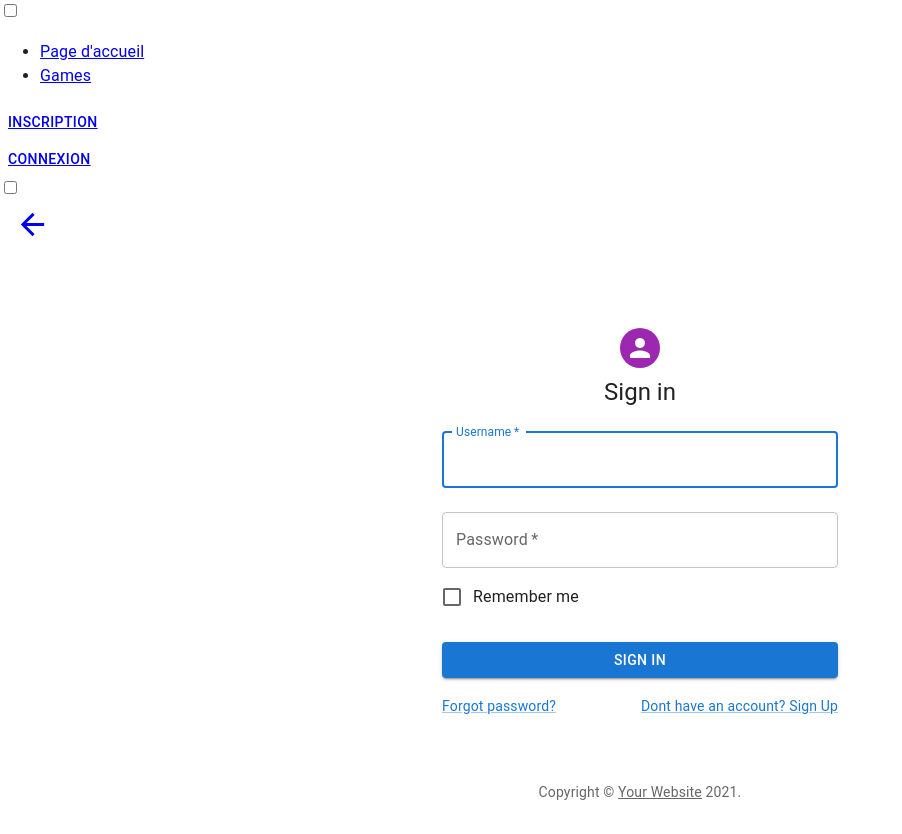
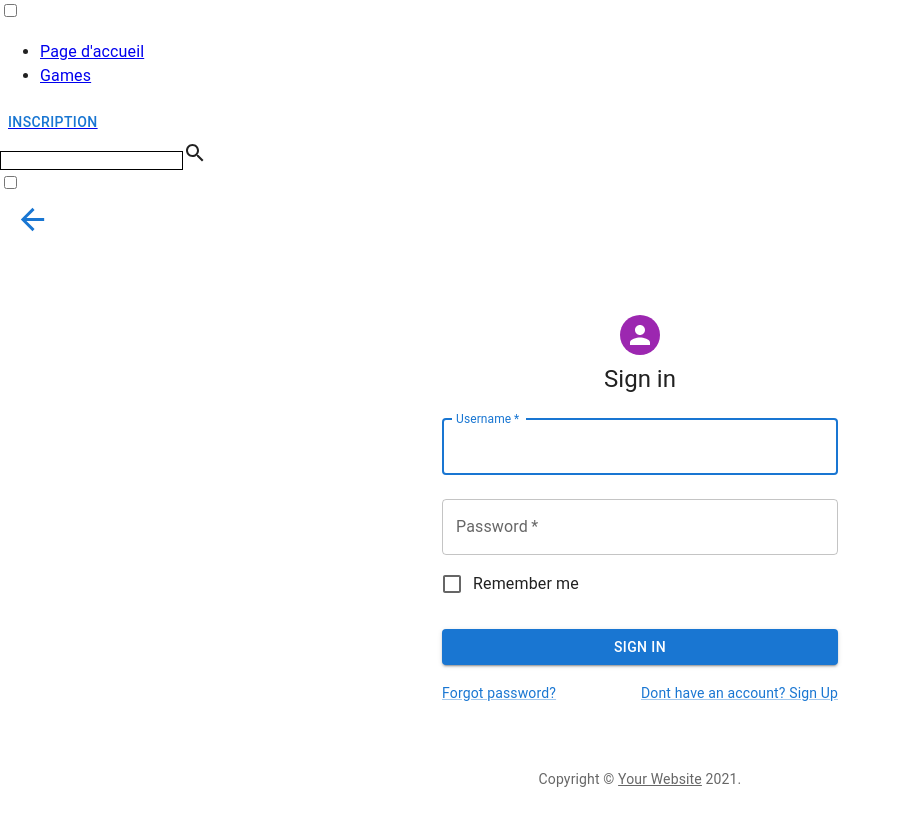
Before and after one commit to YoannBoisson/hackathon, a React (Create React App) app: page /connexion in a window 1280 px wide. Shown: the whole page, without its empty margins (0-902 px from the left). Built offline with nearby package versions, Linux system fonts and the light colour scheme.

Commit message:
Add v1 SignIn and Signup

```diff
--- a/src/App.js
+++ b/src/App.js
@@ -9,6 +9,7 @@ function App() {
     <div className="app-container">
       <ThemeSwitcher />
       <Navbar />
+      <Searchbar />
       <ThemeSwitcher />
       <Router />
     </div>
--- a/src/components/Navbar.jsx
+++ b/src/components/Navbar.jsx
@@ -1,4 +1,4 @@
-import React, { useContext } from "react";
+import React, { useContext, useEffect, useState } from "react";
 import { Link } from "react-router-dom";
 import Button from "@mui/material/Button";
 import InfoUserContext from "../contexts/InfoUserContext";
@@ -6,10 +6,12 @@ import PagesAffContext from "../contexts/PagesAffContext";
 
 const Navbar = () => {
   const { currentInfoUser, setCurrentInfoUser } = useContext(InfoUserContext);
-  const {
+  const { currentAffInscription,
+    currentAffConnexion,
     setCurrentAffConnexion,
-    currentAffInscription,
     setCurrentAffInscription,
+    currentAffDescription,
+    setCurrentAffDescription,
    } = useContext(PagesAffContext);
   return (
     <div>
@@ -25,34 +27,35 @@ const Navbar = () => {
       </nav>
 
       {!currentAffInscription && currentInfoUser.length <= 0 ? (
-        <Button
-          sx={{ display: "block" }}
-          onClick={() => {
-            setCurrentAffInscription(true);
-          }}
-        >
-          <Link to="/inscription">Inscription</Link>
+        <Link to="/inscription">
+          <Button sx={{ display: "block" }} >
+            Inscription
           </Button>
+        </Link>
       ) : null}
-      {currentInfoUser.length <= 0 ? (
-        <Button
-          sx={{ display: "block" }}
-          onClick={() => {
-            setCurrentAffConnexion(true);
-          }}
-        >
-          <Link to="/connexion">Connexion</Link>
+
+      {!currentAffConnexion && currentInfoUser.length <= 0 ? (
+        <Link to="/connexion">
+          <Button sx={{ display: "block" }} >
+            Connexion
           </Button>
-      ) : (
+        </Link>
+      ) : ( currentAffDescription ?
+          (<>
+          <Link to="/">
             <Button
               onClick={() => {
+                setCurrentInfoUser([]);
                 setCurrentAffConnexion(false);
-            setCurrentInfoUser([]);
+                setCurrentAffInscription(false);
+                setCurrentAffDescription(false);
               }}
               >
                 Déconnexion
               </Button>
-      )}
+            </Link>
+          </>) : null )
+      }
     </div>
   );
 };
--- a/src/components/SearchBar/Searchbar.jsx
+++ b/src/components/SearchBar/Searchbar.jsx
@@ -1,7 +1,7 @@
 import React, { useState, useContext } from "react";
 import SearchIcon from "@mui/icons-material/Search";
 import SearchResult from '../SearchResult/SearchResult';
-import ThemeContext from "../../contexts/ThemeContext";
+import ThemeContext from "../../contexts/themeContext";
 import "./searchbar.css";
 
 function Searchbar() {
--- a/src/components/SearchResult/SearchResult.jsx
+++ b/src/components/SearchResult/SearchResult.jsx
@@ -6,7 +6,7 @@ import { apiGetSearchArtist } from "../../api/apiSearchArtist";
 import { apiGetSearchTrack } from "../../api/apiSearchTrack";
 /* import ErrorMessage from '../ErrorMessage';
 import Loading from '../Loading'; */
-import ThemeContext from "../../contexts/ThemeContext";
+import ThemeContext from "../../contexts/themeContext";
 import "./search-result.css";
 
 function SearchResult(props) {
--- a/src/contexts/InfoUserContext.jsx
+++ b/src/contexts/InfoUserContext.jsx
@@ -6,7 +6,6 @@ export default InfoUserContext;
 
 export const InfoUserContextProvider = ({ children }) => {
     const [currentInfoUser, setCurrentInfoUser] = useState([]);
-    console.log(currentInfoUser);
     return(
         <InfoUserContext.Provider value={{ currentInfoUser, setCurrentInfoUser }}>
             { children }
--- a/src/contexts/PagesAffContext.jsx
+++ b/src/contexts/PagesAffContext.jsx
@@ -1,15 +1,36 @@
-import React, { createContext, useState } from 'react';
+import React, { createContext, useEffect, useState } from 'react';
+import { useNavigate  } from "react-router-dom";
 
 const PagesAffContext = createContext();
 
 export default PagesAffContext;
 
 export const PagesAffContextProvider = ({ children }) => {
+    let navigate = useNavigate();
+    const [navigateStop, setNavigateStop] = useState(false);
     const [currentAffConnexion, setCurrentAffConnexion] = useState(false);
     const [currentAffInscription, setCurrentAffInscription] = useState(false);
-    console.log(currentAffConnexion);
+    const [currentAffDescription, setCurrentAffDescription] = useState(false);
+    const [redirectHome, setRedirectHome] = useState(false);
+
+    useEffect(() => {
+        if(navigateStop)
+        {
+            navigate('/');
+        }
+        setNavigateStop(true);
+    }, [redirectHome])
+
     return(
-        <PagesAffContext.Provider value={{ currentAffConnexion, setCurrentAffConnexion, currentAffInscription, setCurrentAffInscription }}>
+        <PagesAffContext.Provider value={{
+            currentAffConnexion,
+            setCurrentAffConnexion,
+            currentAffInscription,
+            setCurrentAffInscription,
+            redirectHome,
+            setRedirectHome,
+            currentAffDescription,
+            setCurrentAffDescription }}>
             { children }
         </PagesAffContext.Provider>
     )
--- a/src/contexts/ThemeSwitcher.jsx
+++ b/src/contexts/ThemeSwitcher.jsx
@@ -1,6 +1,6 @@
 import { useContext } from "react";
 import "./theme-switcher.css";
-import ThemeContext from "./ThemeContext";
+import ThemeContext from "./themeContext";
 
 function ThemeSwitcher() {
  const { toggleTheme } = useContext(ThemeContext);
--- a/src/index.js
+++ b/src/index.js
@@ -2,7 +2,7 @@ import React from "react";
 import ReactDOM from "react-dom";
 import "./index.css";
 import App from "./App";
-import { ThemeContextProvider } from "./contexts/ThemeContext";
+import { ThemeContextProvider } from "./contexts/themeContext";
 import { InfoUserContextProvider } from "./contexts/InfoUserContext";
 import { PagesAffContextProvider } from "./contexts/PagesAffContext";
 import { Provider } from "react-redux";
--- a/src/pages/HomePage.jsx
+++ b/src/pages/HomePage.jsx
@@ -1,4 +1,4 @@
-import React, { useContext } from 'react';
+import React from 'react';
 
 function HomePage() {
   return (
--- a/src/pages/SignIn.jsx
+++ b/src/pages/SignIn.jsx
@@ -42,12 +42,19 @@ const theme = createTheme();
 
 export default function SignIn() {
   const { setCurrentInfoUser } = useContext(InfoUserContext);
-  const { setCurrentAffConnexion } = useContext(PagesAffContext);
+  const { setCurrentAffConnexion,
+     setCurrentAffInscription,
+      setRedirectHome,
+       redirectHome,
+        setCurrentAffDescription
+       } = useContext(PagesAffContext);
   const [username, setUsername] = useState('');
   const [password, setPassword] = useState('');
   const [users, setUsers] = useState([]);
   const [connexion, setConnexion] = useState(false);
   const [id, setId] = useState(0);
+  const [trueUsername, setTrueUsername] = useState('');
+  const [truePassword, setTruePassword] = useState('');
   const handleSubmit = (event) => {
     event.preventDefault();
     const data = new FormData(event.currentTarget);
@@ -57,6 +64,10 @@ export default function SignIn() {
       password: data.get('password'),
     });
   };
+
+  setCurrentAffConnexion(true);
+  setCurrentAffInscription(false);
+
 
   function handleClickSignIn() {
     axios
@@ -75,10 +86,10 @@ export default function SignIn() {
           setConnexion(true);
           setId(user.id);
         } else {
-          return console.log('Le mot de passe est faux');
+          return setTruePassword('mot de passe');
         }
       } else {
-        return console.log('Le username est faux');
+        return setTrueUsername('username');
       }
     });
   }, [users]);
@@ -90,22 +101,43 @@ export default function SignIn() {
         .then((res) => {
           // permet de transmettre à items la réponse de l'API grâce à "setState"
           setCurrentInfoUser(res.data);
+          setCurrentAffConnexion(true);
+          setCurrentAffInscription(true);
+          setRedirectHome(!redirectHome);
+          setCurrentAffDescription(true);
         }); // si pages ou apiFilter change on éxecute le useEffect
       alert('connecté');
-    } else {
-      console.log('mauvais');
-    }
+    } /* else {
+      if(username && password)
+      {
+        if(trueUsername && truePassword)
+        {
+          return alert(`Le mot de passe et le username sont faux !`);
+        } else
+        if(trueUsername)
+        {
+          return alert(`Le username est faux !`);
+        } else
+        if(truePassword)
+        {
+          return alert(`Le password est faux !`);
+        }
+      }
+    }*/
   }, [connexion]);
 
   return (
     <div>
-      <Button
+      <NavLink to="/">
+        <Button
         onClick={() => {
-          setCurrentAffConnexion(false); // modification de la valeur aff
+          setCurrentAffInscription(false);
+          setCurrentAffConnexion(false);
         }}
-      >
-        <NavLink to="/"><ArrowBackOutlinedIcon fontSize="large" /></ NavLink>
-      </Button>
+        >
+          <ArrowBackOutlinedIcon fontSize="large" />
+        </Button>
+      </ NavLink>
 
       <ThemeProvider theme={theme}>
         <Container component="main" maxWidth="xs" sx={{ background: 'white' }}>
--- a/src/pages/SignUp.jsx
+++ b/src/pages/SignUp.jsx
@@ -20,10 +20,11 @@ import PagesAffContext from '../contexts/PagesAffContext';
 const theme = createTheme();
 
 export default function SignUp() {
-  const { setCurrentAffConnexion } = useContext(PagesAffContext);
+  const { setCurrentAffConnexion, setCurrentAffInscription, setRedirectHome, redirectHome } = useContext(PagesAffContext);
   const [username, setUsername] = useState('');
   const [password, setPassword] = useState('');
   const [email, setEmail] = useState('');
+/*   const [champsRempli, setChampsRempli] = useState(''); */
 
   const handleSubmit = (event) => {
     event.preventDefault();
@@ -35,15 +36,24 @@ export default function SignUp() {
     });
   };
 
+  setCurrentAffInscription(true);
+  setCurrentAffConnexion(false);
+
   function handleClick(e) {
     e.preventDefault();
+/*     let champsRempliFonction = '' */
     const user = {
       email,
       username,
       password,
     };
-    console.log(user);
-    axios
+/*     !email && (champsRempliFonction += champsRempliFonction + 'email');
+    !username && (champsRempliFonction += champsRempliFonction + 'username');
+    !password && (champsRempliFonction += champsRempliFonction + 'password');
+    setChampsRempli(champsRempliFonction); */
+    if(email && username && password)
+    {
+      axios
       .post(`http://localhost:3005/users`, user)
       .then((response) => {
         console.log(response);
@@ -51,17 +61,24 @@ export default function SignUp() {
       .catch((error) => {
         console.log(error);
       });
-  }
+      setCurrentAffConnexion(true);
+      setRedirectHome(!redirectHome);
+    }else{
+      alert(`Les champs ne sont pas tous rempli`)
+    }
+}
 
   return (
     <div>
-      <Button
+      <Link to="/" ><Button
         onClick={() => {
-          setCurrentAffConnexion(false); // modification de la valeur aff
+          setCurrentAffInscription(false);
+          setCurrentAffConnexion(false);
         }}
-      >
-        <Link to="/" ><ArrowBackOutlinedIcon fontSize="large" /></ Link>
-      </Button>
+        >
+          <ArrowBackOutlinedIcon fontSize="large" />
+        </Button>
+      </ Link>
       <ThemeProvider theme={theme}>
         <Container component="main" maxWidth="xs" sx={{ background: 'white' }}>
           <CssBaseline />
@@ -140,10 +157,7 @@ export default function SignUp() {
                 fullWidth
                 variant="contained"
                 sx={{ mt: 3, mb: 2 }}
-                onClick={(e) => {
-                  handleClick(e);
-                  setCurrentAffConnexion(true);
-                }}
+                onClick={(e) => {handleClick(e)}}
               >
                 Sign Up
               </Button>
```
Also changed, not shown: 1 other file (tests, documents, lock files or other folders). Lines whose indentation alone changed are shown as unchanged.
